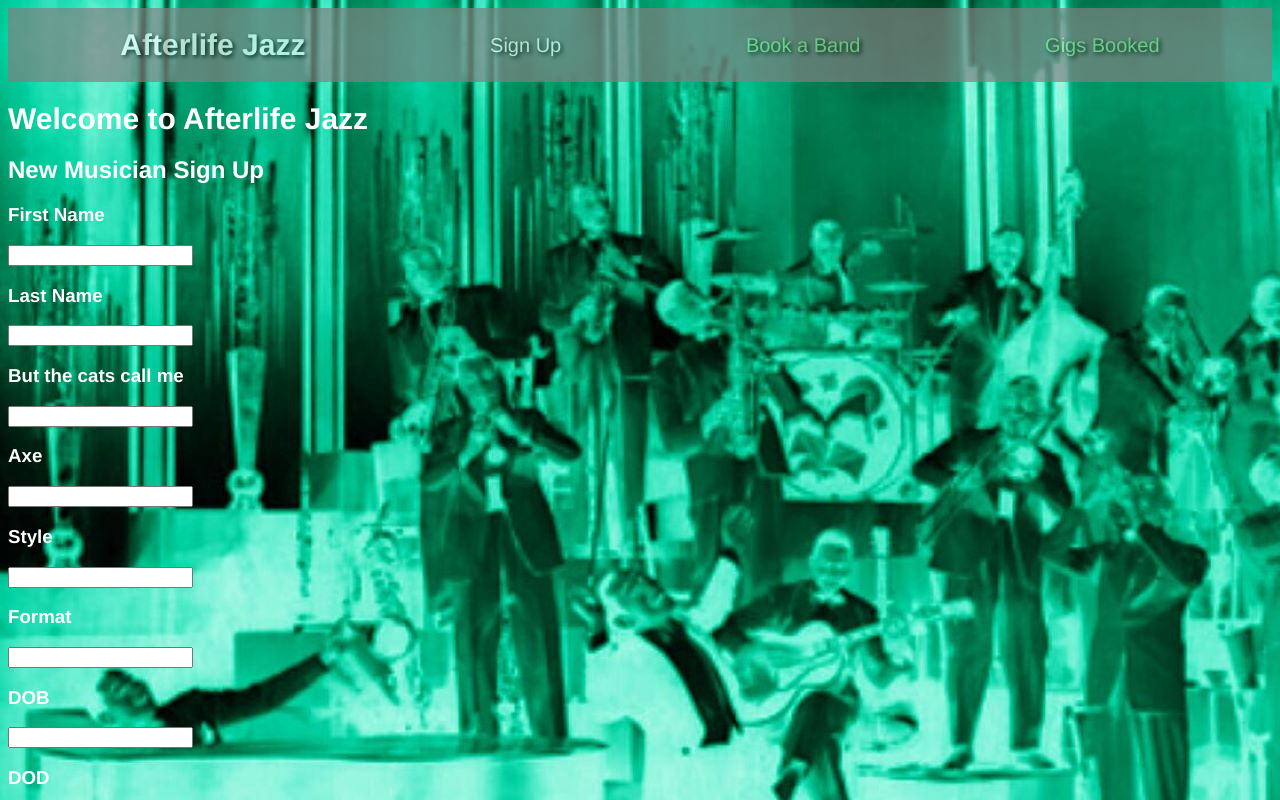
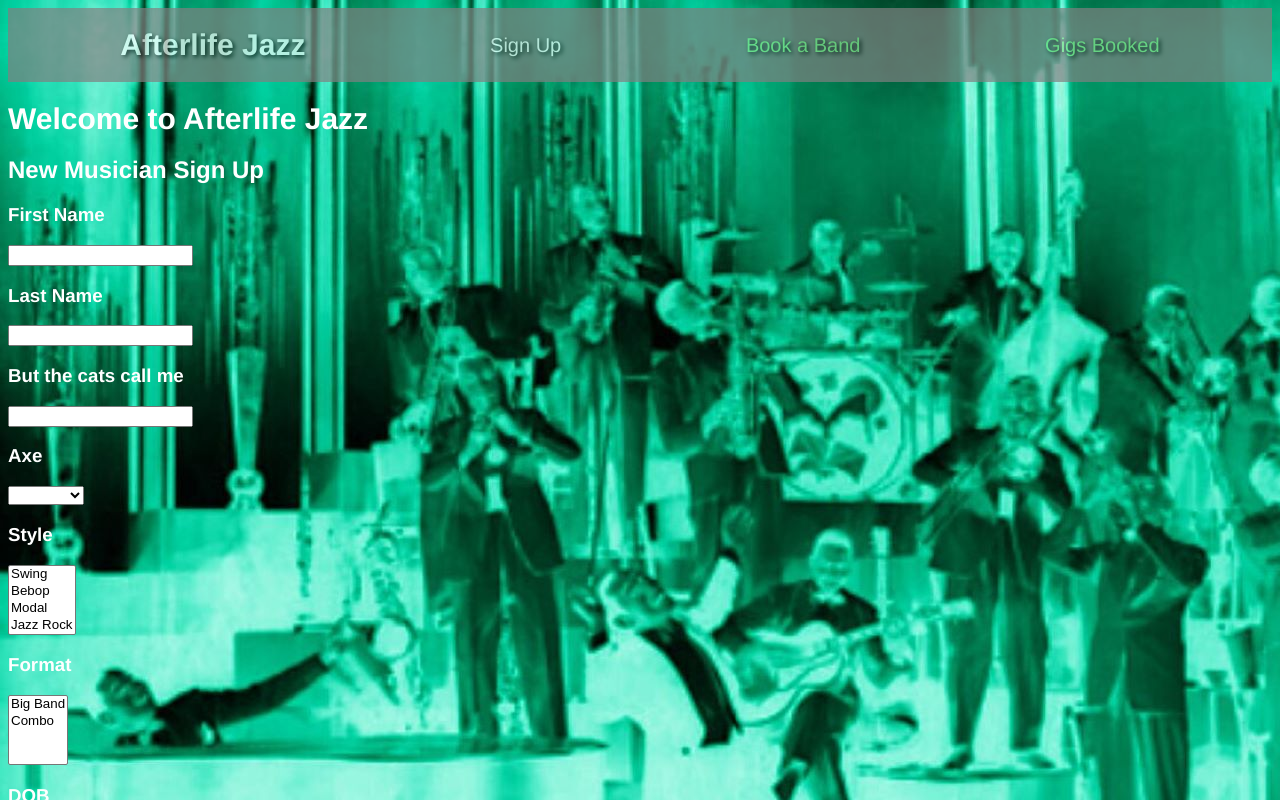
Before and after one commit to planetbutler/Afterlife-Jazz, a Vue app: page /musicians in a window 1280 px wide. Shown: the top 800 px of the page. Built offline with nearby package versions, Linux system fonts and the light colour scheme.

Commit message:
added drop downs to style & format

```diff
--- a/src/store.js
+++ b/src/store.js
@@ -24,6 +24,7 @@ export default new Vuex.Store({
     gigsBooked: [],
     styles: ['Swing', 'Bebop', 'Modal', 'Jazz Rock', 'Latin', 'Dixieland', 'Free Form'],
     formats: ['Big Band', 'Combo'],
+    axes: ['trumpet', 'alto', 'tenor', 'bari', 'bone', 'piano', 'bass', 'drummer', 'guitar', 'vocalist', 'other'],
   },
   mutations: {
     addCat(state, cat) {
--- a/src/views/musicians.vue
+++ b/src/views/musicians.vue
@@ -10,15 +10,21 @@
       <h3>But the cats call me</h3>
       <input v-model="cat.nickName">
       <h3>Axe</h3>
-      <input v-model="cat.axe">
+        <select v-model="axe">
+          <option v-for="(axe, index) in axes" :value="axe" :key="index">{{ axe }}</option>
+        </select>
       <h3>Style</h3>
-      <input v-model="cat.style">
+        <select multiple="true" v-model="style">
+          <option v-for="(style, index) in styles" :value="style" :key="index">{{ style }}</option>
+        </select>
       <h3>Format</h3>
-      <input v-model="cat.format">
+        <select multiple="true" v-model="format">
+          <option v-for="(format, index) in formats" :value="format" :key="index">{{ format }}</option>
+        </select>
       <h3>DOB</h3>
-      <input v-model="cat.dob">
+      <input type="date" v-model="cat.dob">
       <h3>DOD</h3>
-      <input v-model="cat.dod">
+      <input type="date" v-model="cat.dod">
       <button @click="addCat">Submit</button>
       <h3>Roster</h3>
       <div v-for="(cat, index) in musicians" :key="index">
@@ -89,6 +95,9 @@ export default {
   computed: {
     ...mapState({
       musicians: 'musicians',
+      axes: 'axes',
+      styles: 'styles',
+      formats: 'formats',
     }),
   },
   data() {
@@ -101,17 +110,20 @@ export default {
       this.$store.dispatch('addCat', this.cat);
       this.cat={first:null, last:null, nickName:null, axe:null, style:null, format:null, dob:null, dod:null};
     },
-    /*addInstrument() {
-      this.$store.dispatch('addInstrument', this.instrument);
-      this.instrument = '';
-    }*/
+    addAxe() {
+      this.$store.dispatch('addAxe', this.axe);
+      this.axe = '';
+    }
   }
 };
 </script>
 
 <style>
+h3 {
+  padding: 10px, 10px;
+}
 .form {
-  margin: 100px, 100px;
+ padding: 10px, 10px, 10px, 10px;
 }
 .signup {
 margin: 100px, 100px;
```
